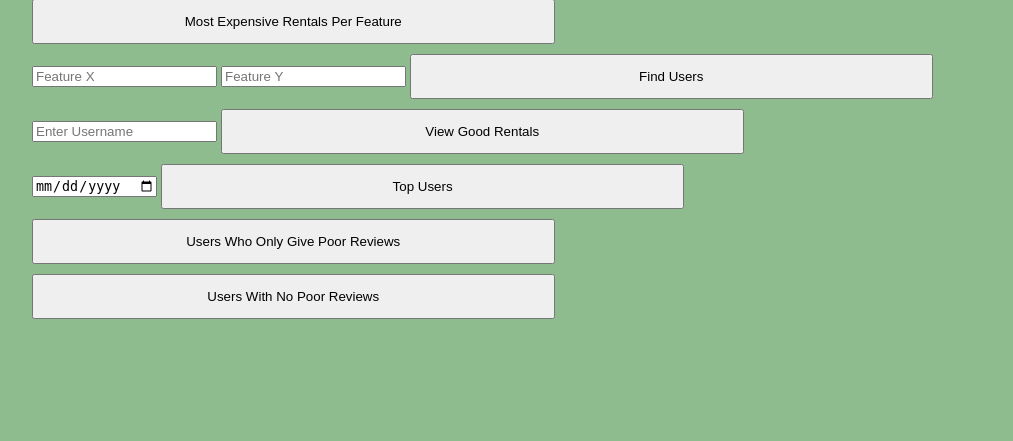
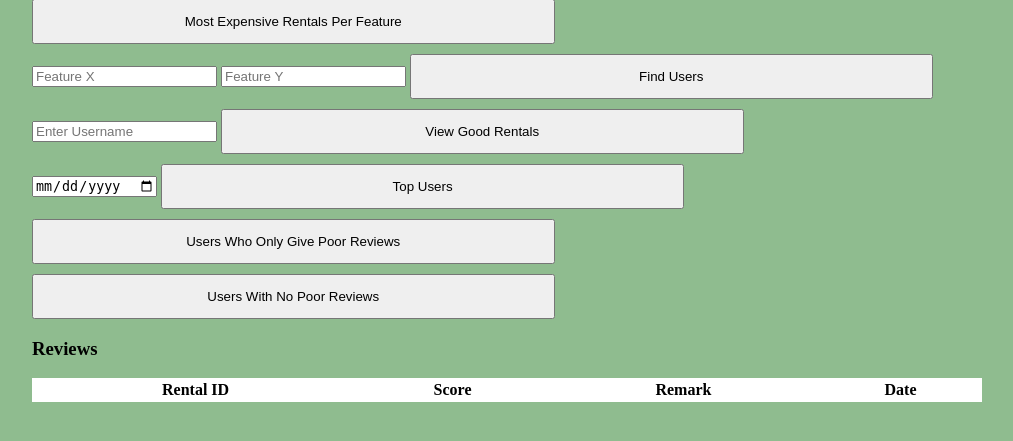
Before and after one commit to sarmientoryan/COMP440PROJECT, a Flask app: page /search in a window 1280 px wide. Shown: the part 293-734 px from the top of the page, without its empty margins (133-1146 px from the left). Run offline with Flask 3, Linux system fonts and the light colour scheme; the visitor is signed in with stand-in values (Sample User, id 1); lists and menus that the app fills with data are empty.

Commit message:
Shows Reviews

```diff
--- a/app.py
+++ b/app.py
@@ -364,12 +364,49 @@ def no_poor_landlords():
     users = cursor.fetchall()
     return render_template('loggedin.html', phase3_users=users)
 
-# ─────────────────────────────────────────────────────────────────────────────
 
 cursor = db.cursor()
 cursor.execute("SHOW TABLES")
 for table in cursor:
     print(table)
+
+@app.route('/user/<username>')
+def user_profile(username):
+    if 'username' not in session:
+        return redirect('/')
+
+    view = request.args.get("view", "received")
+    cursor = db.cursor()
+
+    if view == "written":
+        cursor.execute("""
+            SELECT rental_id, score, remark, review_date
+            FROM review
+            WHERE username = %s
+        """, (username,))
+        reviews = cursor.fetchall()
+
+        return render_template(
+            "loggedin.html",
+            profile_user=username,
+            user_reviews=reviews,
+            profile_mode="written"
+        )
+
+    cursor.execute("""
+        SELECT r.rental_id, rev.score, rev.remark, rev.review_date
+        FROM review rev
+        JOIN rental_unit r ON rev.rental_id = r.rental_id
+        WHERE r.username = %s
+    """, (username,))
+    reviews = cursor.fetchall()
+
+    return render_template(
+        "loggedin.html",
+        profile_user=username,
+        user_reviews=reviews,
+        profile_mode="received"
+    )
 
 @app.route('/logout')
 def logout():
--- a/templates/loggedin.html
+++ b/templates/loggedin.html
@@ -145,13 +145,42 @@
             <tr>
               <th>Username</th>
             </tr>
+
             {% for u in phase3_users %}
             <tr>
-            <td>{{ u[0] }}</td>
+              <td>
+                {% if request.path == "/poor_reviewers" %}
+                  <a href="/user/{{ u[0] }}?view=written">
+                    {{ u[0] }}
+                  </a>
+                {% else %}
+                  <a href="/user/{{ u[0] }}?view=received">
+                    {{ u[0] }}
+                  </a>
+                {% endif %}
+              </td>
             </tr>
             {% endfor %}
           </table>
         {% endif %}
+
+          <h3>Reviews</h3>
+          <table style="width:100%; background:white;">
+            <tr>
+              <th>Rental ID</th>
+              <th>Score</th>
+              <th>Remark</th>
+              <th>Date</th>
+            </tr>
+            {% for rev in user_reviews %}
+            <tr>
+              <td>{{ rev[0] }}</td>
+              <td>{{ rev[1] }}</td>
+              <td>{{ rev[2] }}</td>
+              <td>{{ rev[3] }}</td>
+            </tr>
+            {% endfor %}
+          </table>
 
 
         </div>
```
Lines whose indentation alone changed are shown as unchanged.
